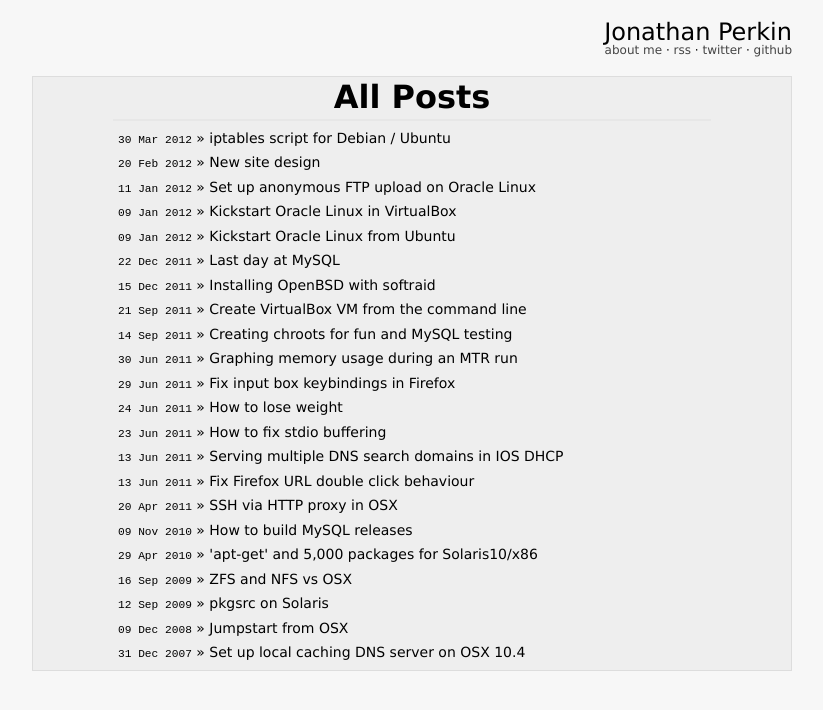
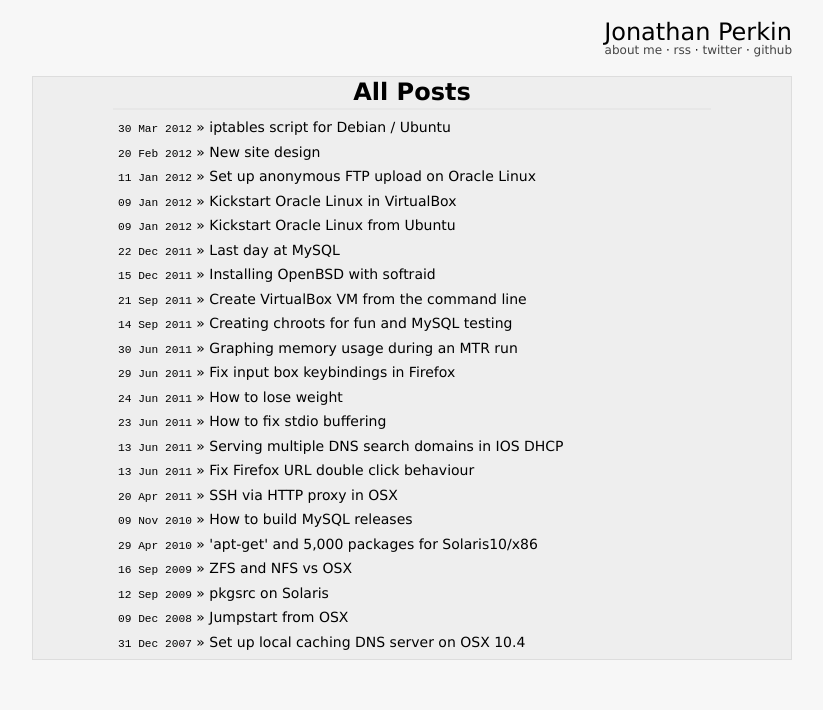
Before and after one commit to jperkin/www.perkin.org.uk, a Jekyll site: the page built from index.markdown, in a window 1280 px wide. Shown: the top 710 px of the page, without its empty margins (228-1051 px from the left). Built offline with Jekyll 4.4.1, drawn with Linux system fonts in a browser that asks for light colours.

Commit message:
Reduce h1 size.
The previous size meant some titles were split across multiple lines
when using default font sizes, which I wasn't keen on.

```diff
--- a/css/screen.css
+++ b/css/screen.css
@@ -40,7 +40,7 @@ ul {
 }
 h1 {
   border-bottom: 2px solid #e7e7e7;
-  font-size: 32px;
+  font-size: 24px;
   font-weight: bold;
   line-height: 1.3em;
 }
```
